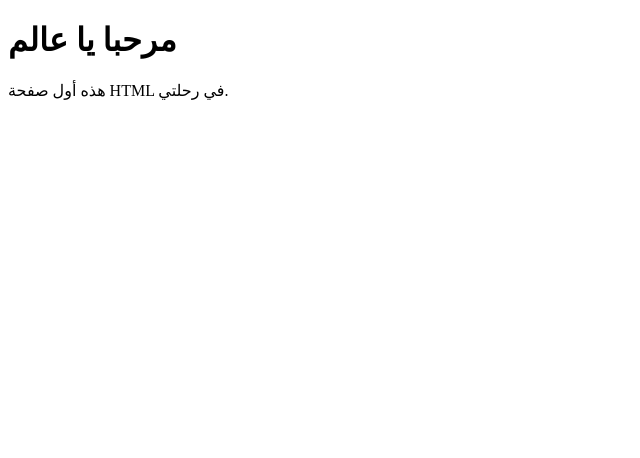
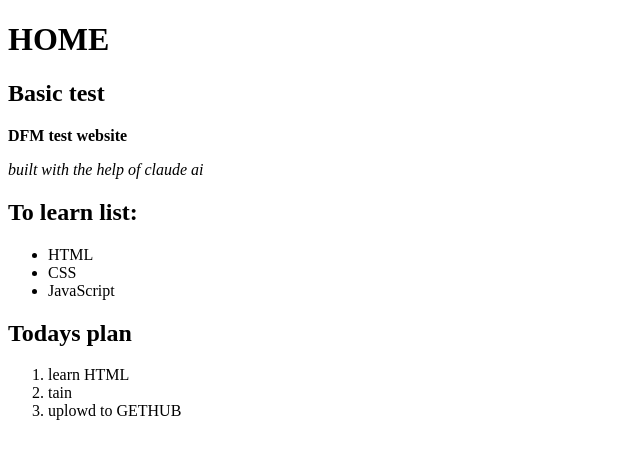
Before and after one commit to bendjihed0111-ui/odin-foundations, a plain HTML site: page index.html in a window 1280 px wide. Shown: the whole page, without its empty margins (0-640 px from the left). Drawn offline with Linux system fonts and the light colour scheme.

Commit message:
add HTML fundamentals

```diff
--- a/index.html
+++ b/index.html
@@ -1,12 +1,47 @@
+
+
+
 <!DOCTYPE html>
 <html lang="ar">
   <head>
-    <meta charset="UTF-8">
-    <meta name="viewport" content="width=device-width, initial-scale=1.0">
-    <title>أول صفحة</title>
-  </head>
-  <body>
-    <h1>مرحبا يا عالم</h1>
-    <p>هذه أول صفحة HTML في رحلتي.</p>
-  </body>
+   <meta charest="UTF-8">
+   <meta name="viewport" content="width=device-width, initial-scale=1.0">
+   <title>DFM TEST WEBSITE</title>
+  <head>
+       <body>
+
+        <h1>HOME</h1>
+        <h2>Basic test</h2>
+
+
+        <p> <strong>DFM test website</strong></p>
+        <p> <em>built with the help of claude ai</em></P>
+
+
+
+        <a herf="https://www.instagram.com/monolith_011/>My Instagram Account</a>
+        <img src="https://www.istockphoto.com/photos/learn-html" alt="programer">
+
+
+
+        <h2>To learn list:</h2>
+
+
+        <ul>
+           <li>HTML</li>
+           <li>CSS</li>
+           <li>JavaScript</li>
+        </ul>
+
+        <h2>Todays plan</h2>
+
+
+        <ol>
+           <li>learn HTML</li>
+           <li>tain</li>
+           <li>uplowd to GETHUB</li>
+        </ol>
+
+       </body>
+
 </html>
```
